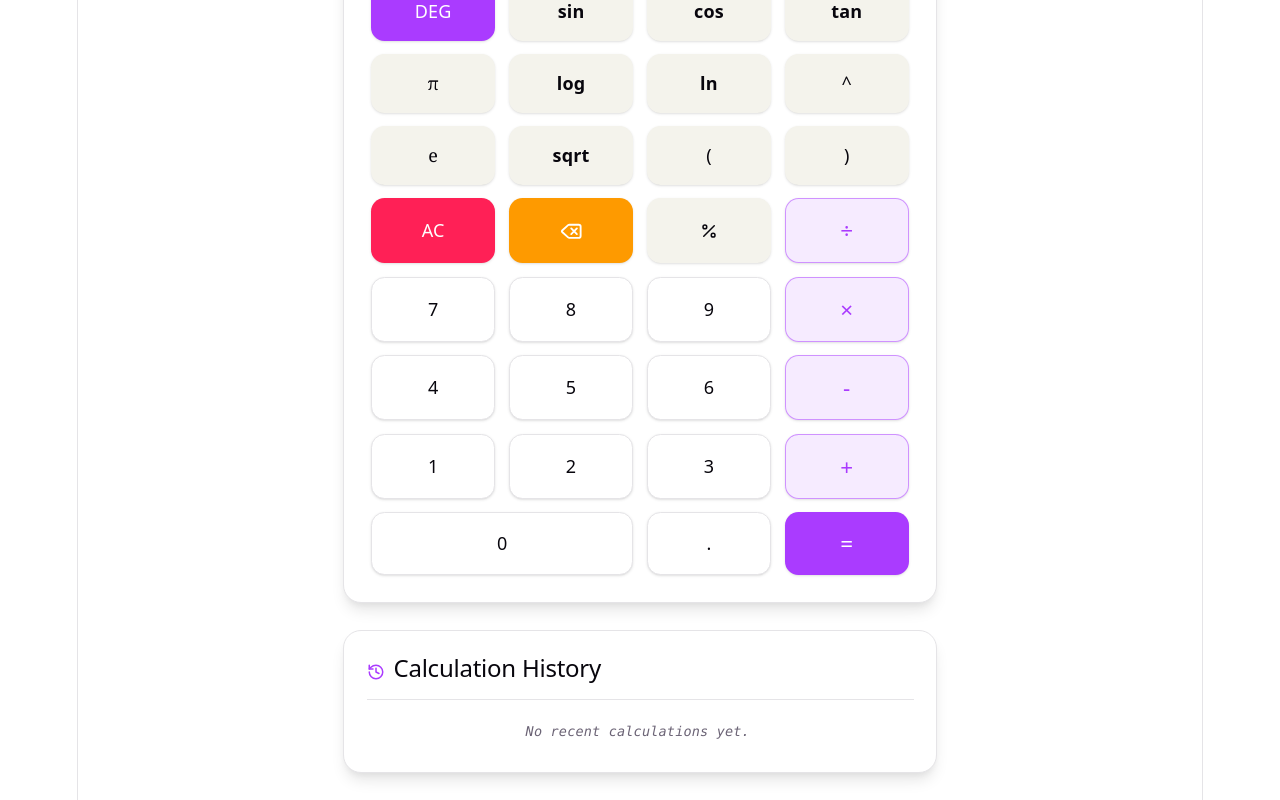
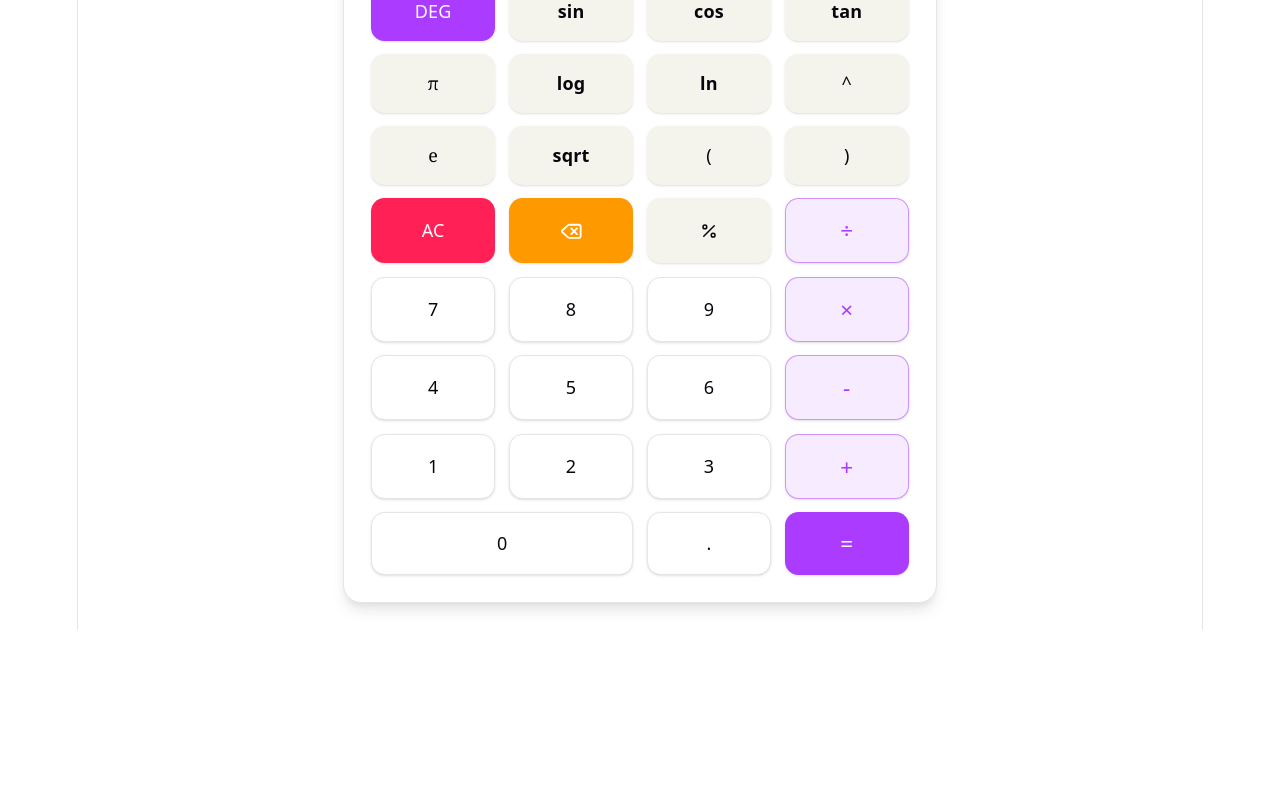
Before and after one commit to putcode677/simple-scientific-calculator, a React (Vite) app: page / in a window 1280 px wide. Shown: the part 326-1126 px from the top of the page. After the commit the page ends 956 px from the top, so only its background shows below. Built offline with nearby package versions, Linux system fonts and the light colour scheme.

Commit message:
refactor: remove computation history panel from layout screen

```diff
--- a/src/App.jsx
+++ b/src/App.jsx
@@ -146,45 +146,6 @@ export default function App() {
         </div>
       </div>
 
-      <div
-        className="w-full p-5 rounded-2xl border border-[var(--border)] text-left"
-        style={{ boxShadow: 'var(--shadow)', backgroundColor: 'var(--bg)' }}
-      >
-        <div className="flex justify-between items-center mb-3 border-b border-[var(--border)] pb-2">
-          <div className="flex items-center gap-2 text-[var(--text-h)] font-medium">
-            <History className="w-4 h-4 text-[var(--accent)]" />
-            <h2>Calculation History</h2>
-          </div>
-          {history.length > 0 && (
-            <button
-              onClick={() => setHistory([])}
-              className="text-xs text-rose-500 flex items-center gap-1 hover:underline cursor-pointer select-none"
-            >
-              <Trash2 className="w-3.5 h-3.5" /> Clear
-            </button>
-          )}
-        </div>
-
-        <div className="max-h-48 overflow-y-auto font-mono text-sm space-y-2.5 pr-1">
-          {history.length === 0 ? (
-            <p className="text-[var(--text)] text-xs italic py-2 text-center">No recent calculations yet.</p>
-          ) : (
-            history.map((item, index) => (
-              <div
-                key={index}
-                onClick={() => {
-                  setDisplay(item.expression);
-                  setResult(item.result);
-                }}
-                className="p-2 rounded-lg bg-[var(--code-bg)] hover:border-[var(--accent-border)] border border-transparent cursor-pointer transition-all flex flex-col items-end gap-0.5 group"
-              >
-                <span className="text-[var(--text)] text-xs group-hover:text-[var(--accent)] transition-colors">{item.expression}</span>
-                <span className="text-[var(--text-h)] font-semibold text-base">= {item.result}</span>
-              </div>
-            ))
-          )}
-        </div>
-      </div>
     </div>
   );
 }
```
